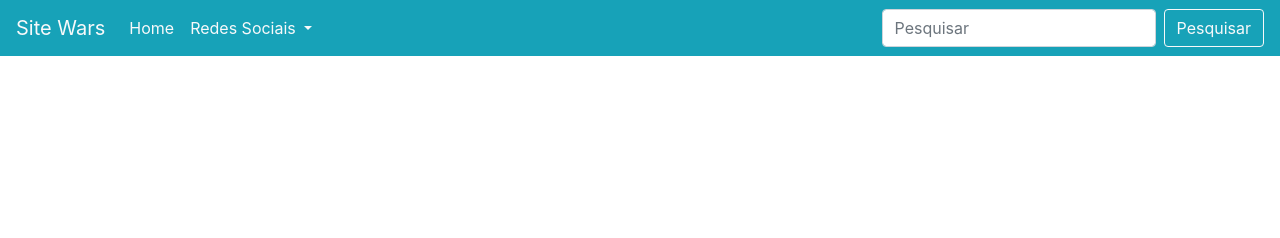
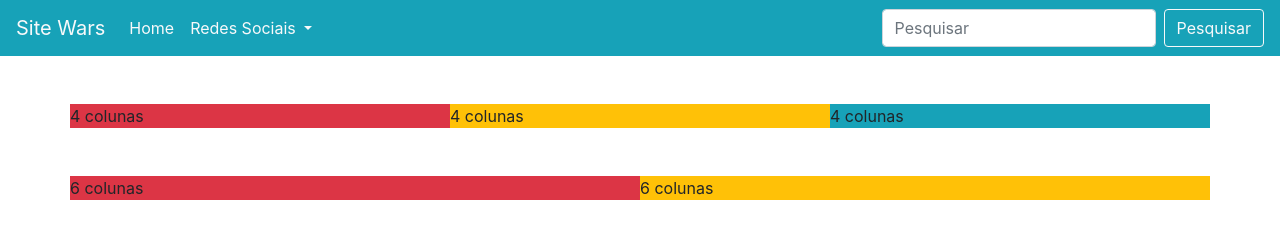
Before and after one commit to FelipeLauton/bootstrap-pratica, a plain HTML site: page index.html in a window 1280 px wide. Drawn offline with nearby package versions, Linux system fonts and the light colour scheme.

Commit message:
Grid feita

```diff
--- a/index.html
+++ b/index.html
@@ -5,10 +5,12 @@
     <meta http-equiv="X-UA-Compatible" content="IE=edge">
     <meta name="viewport" content="width=device-width, initial-scale=1.0">
     <title>Bootstrap</title>
+    <!--Link para pegar o estilo do CSS nos servidores do bootstrap-->
     <link rel="stylesheet" href="https://stackpath.bootstrapcdn.com/bootstrap/4.1.3/css/bootstrap.min.css" integrity="sha384-MCw98/SFnGE8fJT3GXwEOngsV7Zt27NXFoaoApmYm81iuXoPkFOJwJ8ERdknLPMO" crossorigin="anonymous">
 
 </head>
 <body>
+    <!--Menu-->
     <nav class="navbar navbar-expand-lg navbar-light bg-info">
         <a class="navbar-brand text-light" href="#">Site Wars</a>
         <button class="navbar-toggler" type="button" data-toggle="collapse" data-target="#conteudoNavbarSuportado" aria-controls="conteudoNavbarSuportado" aria-expanded="false" aria-label="Alterna navegação">
@@ -38,13 +40,47 @@
           </form>
         </div>
       </nav>
+      <!--/Menu-->
+
+      <!--Grid-->
+
+        <div class="container">
+
+            <div class="row mt-5 d-flex justify-content-center">
+
+                <div class="col-md-4 p-0">
+                       <div class="bg-danger">4 colunas</div>
+                 </div>
 
 
+                <div class="col-md-4 p-0">
+                        <div class="bg-warning">4 colunas</div>
+                </div>
+
+                <div class="col-md-4 p-0">
+                     <div class="bg-info">4 colunas</div>
+                </div>
+
+            </div>
+
+            <div class="row mt-5 d-flex justify-content-center">
+
+                <div class="col-md-6 p-0">
+                       <div class="bg-danger">6 colunas</div>
+                 </div>
 
 
+                <div class="col-md-6 p-0">
+                        <div class="bg-warning">6 colunas</div>
+                </div>
+
+            </div>
+
+        </div>
+      <!--/Grid-->
 
 
-
+    <!--Scripts necessarios para utilização do bootstrap-->
     <script src="https://code.jquery.com/jquery-3.3.1.slim.min.js" integrity="sha384-q8i/X+965DzO0rT7abK41JStQIAqVgRVzpbzo5smXKp4YfRvH+8abtTE1Pi6jizo" crossorigin="anonymous"></script>
     <script src="https://cdnjs.cloudflare.com/ajax/libs/popper.js/1.14.3/umd/popper.min.js" integrity="sha384-ZMP7rVo3mIykV+2+9J3UJ46jBk0WLaUAdn689aCwoqbBJiSnjAK/l8WvCWPIPm49" crossorigin="anonymous"></script>
     <script src="https://stackpath.bootstrapcdn.com/bootstrap/4.1.3/js/bootstrap.min.js" integrity="sha384-ChfqqxuZUCnJSK3+MXmPNIyE6ZbWh2IMqE241rYiqJxyMiZ6OW/JmZQ5stwEULTy" crossorigin="anonymous"></script>
```
